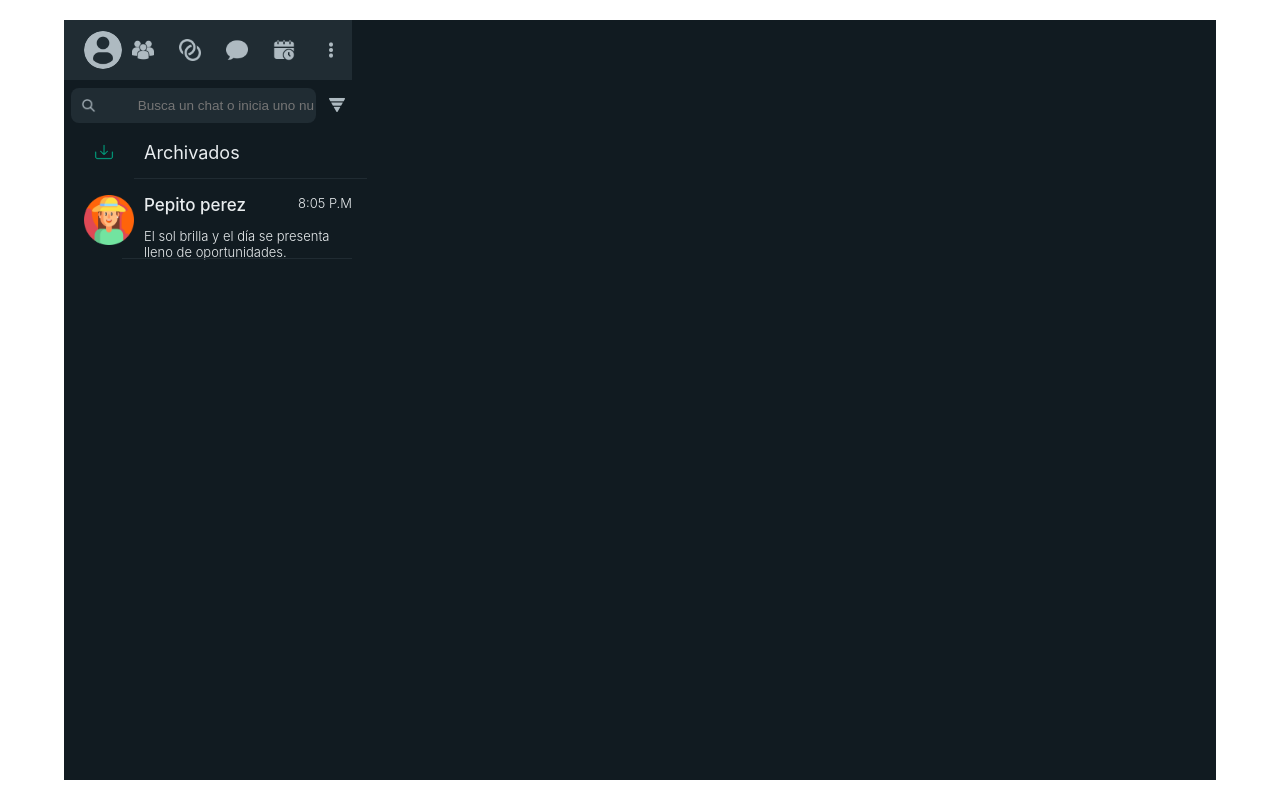
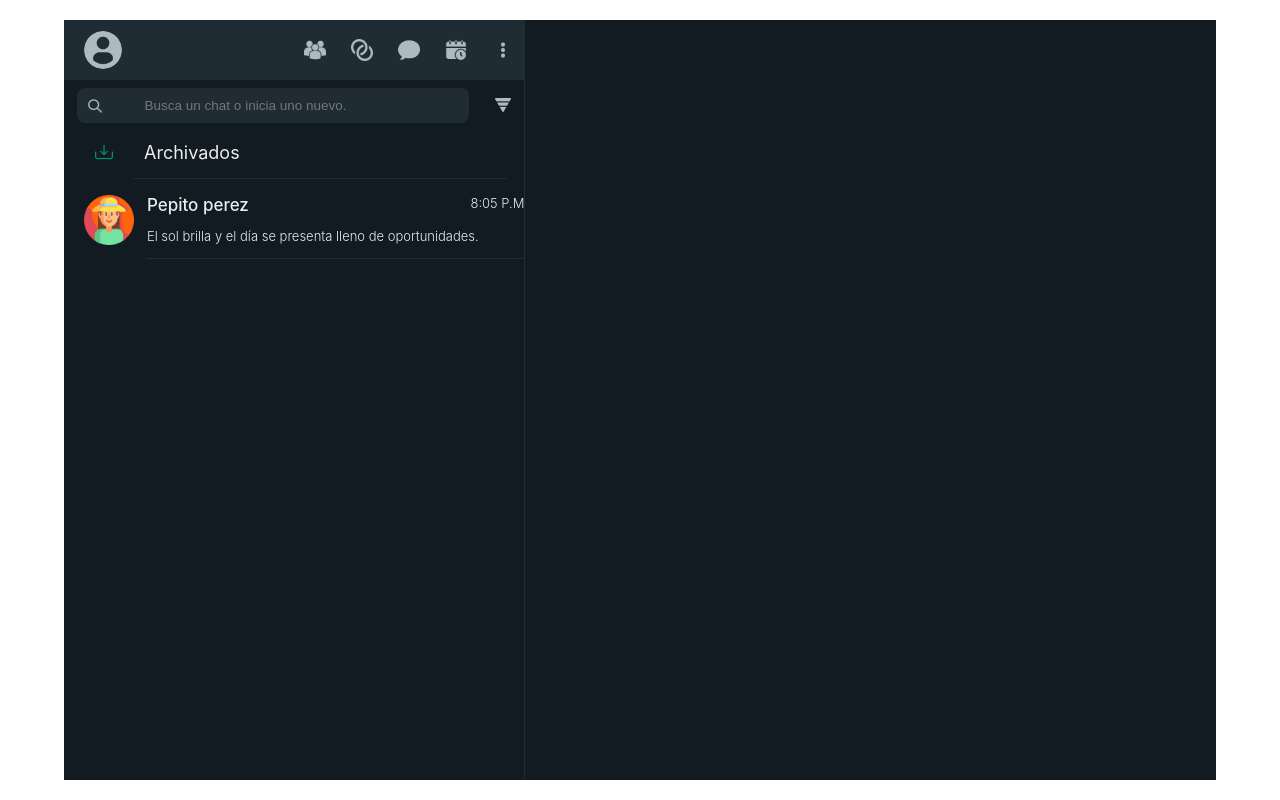
Before and after one commit to chbarr/WhatsApp_Web_Clone, a React app: page / in a window 1280 px wide. Built offline with nearby package versions, Linux system fonts and the light colour scheme.

Commit message:
added vertial separator between profile content and chat history

```diff
--- a/src/App/App.css
+++ b/src/App/App.css
@@ -12,7 +12,7 @@ html, body {
   margin-top: 0px;
   display: grid;
   background-color: #111b21;
-  grid-template-columns: 1fr 3fr;
+  grid-template-columns: 1fr auto 1.5fr;
 }
 
 .profile-container {
@@ -22,6 +22,14 @@ html, body {
   height: 100%;
 }
 
+.vertical-separator{
+  width: 1px; /* Altura de la línea */
+  height: 100%; /* Ancho igual al contenedor */
+  border: none;
+  margin: 0;
+  padding: 0;
+  background-color: #202b32;
+}
 @media (max-width: 768px) {
   .app-container {
     grid-template-columns: 1fr 1fr;
--- a/src/App/App.js
+++ b/src/App/App.js
@@ -21,7 +21,7 @@ function App() {
             )
           } />
         </section>
-
+        <hr className='vertical-separator'/>
       </section>
     </React.Fragment>
   );
--- a/src/ChatSearcher/ChatSearcher.js
+++ b/src/ChatSearcher/ChatSearcher.js
@@ -9,7 +9,6 @@ function ChatSearcher() {
                 </input>
             </div>
             <button>
-
             </button>
         </section>
     )
```
